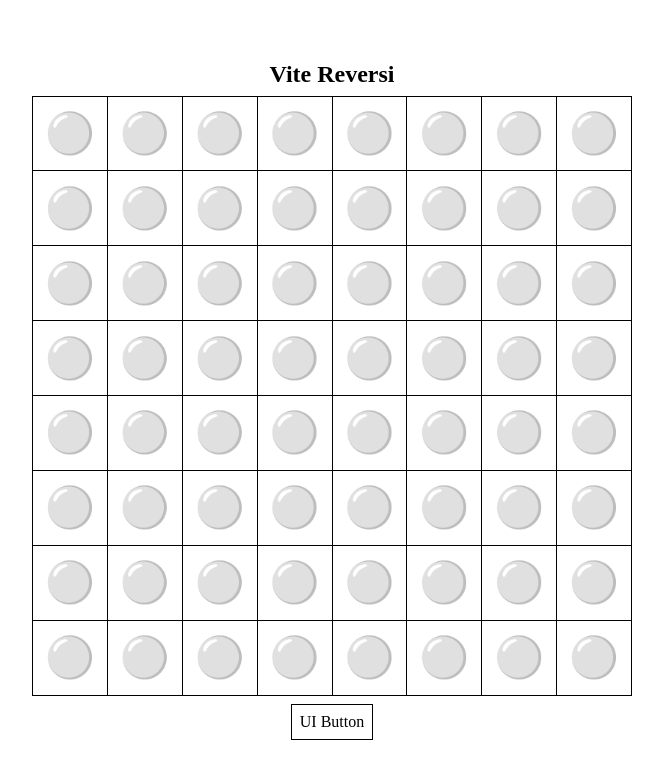
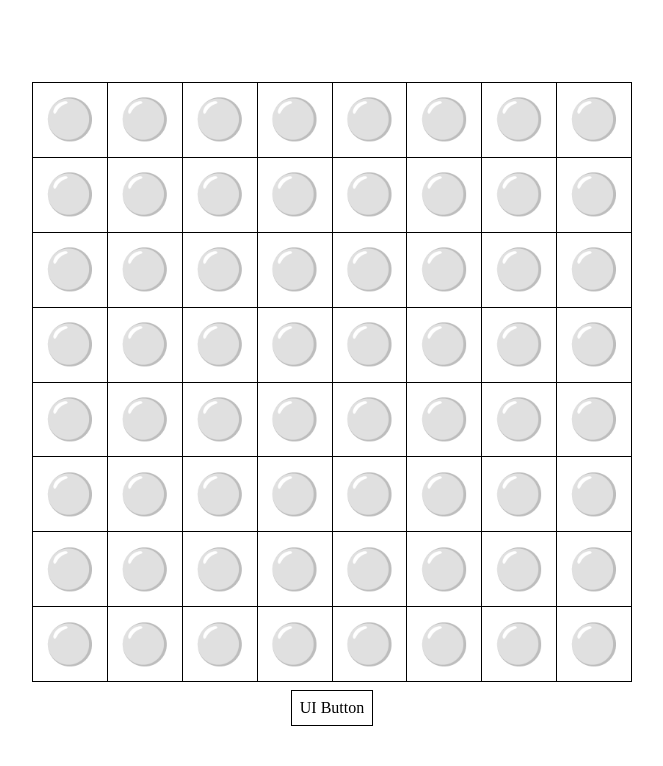
Before and after one commit to kuman514/ViteReversi, a React (Vite) app: page / in a window 1280 px wide. Shown: the top 766 px of the page, without its empty margins (308-971 px from the left). Built offline with nearby package versions, Linux system fonts and the light colour scheme.

Commit message:
refactor: move title text to title component

```diff
--- a/src/components/atoms/Title/index.tsx
+++ b/src/components/atoms/Title/index.tsx
@@ -1,8 +1,16 @@
+import React, { FC } from 'react';
 import styled from 'styled-components';
+import Text from './text';
 
-const Title = styled.h1`
+const Root = styled.h1`
   font-size: 3vmin;
   margin-bottom: 1vmin;
 `;
 
+const Title: FC<{}> = () => (
+  <Root>
+    {Text.title}
+  </Root>
+);
+
 export default Title;
--- /dev/null
+++ b/src/components/atoms/Title/text.ts
@@ -0,0 +1,3 @@
+export default {
+  title: import.meta.env.VITE_REVERSI_TITLE,
+};
--- a/src/components/pages/Game/index.tsx
+++ b/src/components/pages/Game/index.tsx
@@ -16,7 +16,7 @@ const Root = styled.div`
 
 const Game: FC<{}> = () => (
   <Root>
-    <Title>Vite Reversi</Title>
+    <Title />
     <Board />
     <UIButtonWrapper />
   </Root>
```
Also changed, not shown: src/env.d.ts (added, +7 -0 lines).
